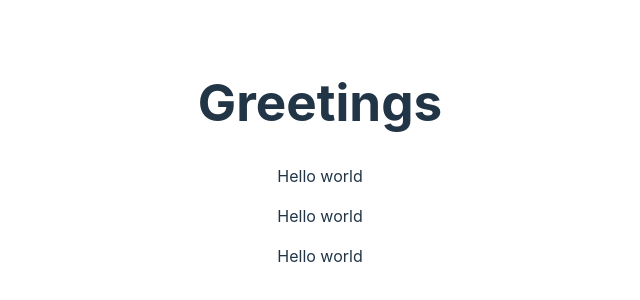
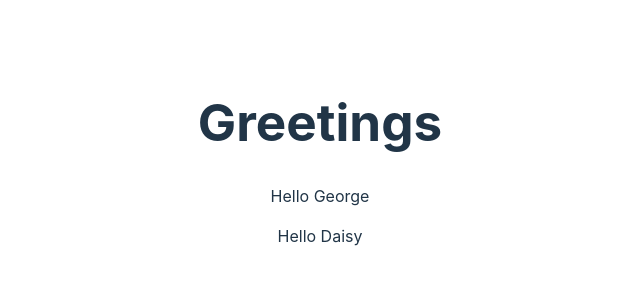
Before and after one commit to didia-josefechado-vinci/web3, a React (Vite) app in the folder tutoriels/module1/part1/: page / in a window 1280 px wide. Shown: the part 238-538 px from the top of the page, without its empty margins (320-960 px from the left). Built offline with nearby package versions, Linux system fonts and the light colour scheme.

Commit message:
simple props

```diff
--- a/tutoriels/module1/part1/src/App.jsx
+++ b/tutoriels/module1/part1/src/App.jsx
@@ -1,9 +1,10 @@
 import './App.css'
 
-const Hello = () => {
+const Hello = (props) => {
   return (
     <div>
-      <p>Hello world</p>
+
+      <p>Hello {props.name}</p>
     </div>
   )
 }
@@ -12,10 +13,8 @@ const App = () => {
   return (
     <div>
       <h1>Greetings</h1>
-      <Hello />
-
-      <Hello />
-      <Hello />
+      <Hello name='George' />
+      <Hello name='Daisy' />
     </div>
   )
 }
```
